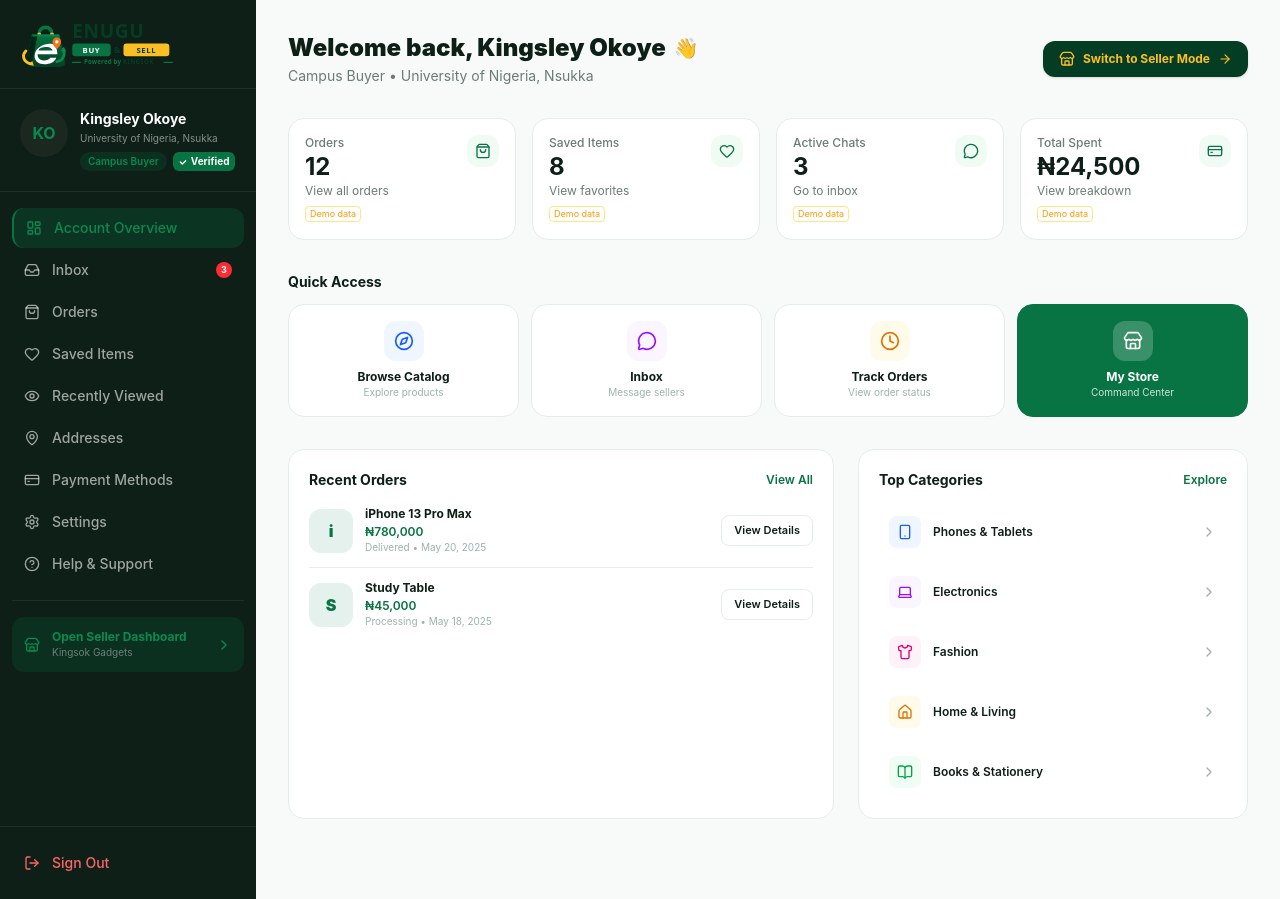
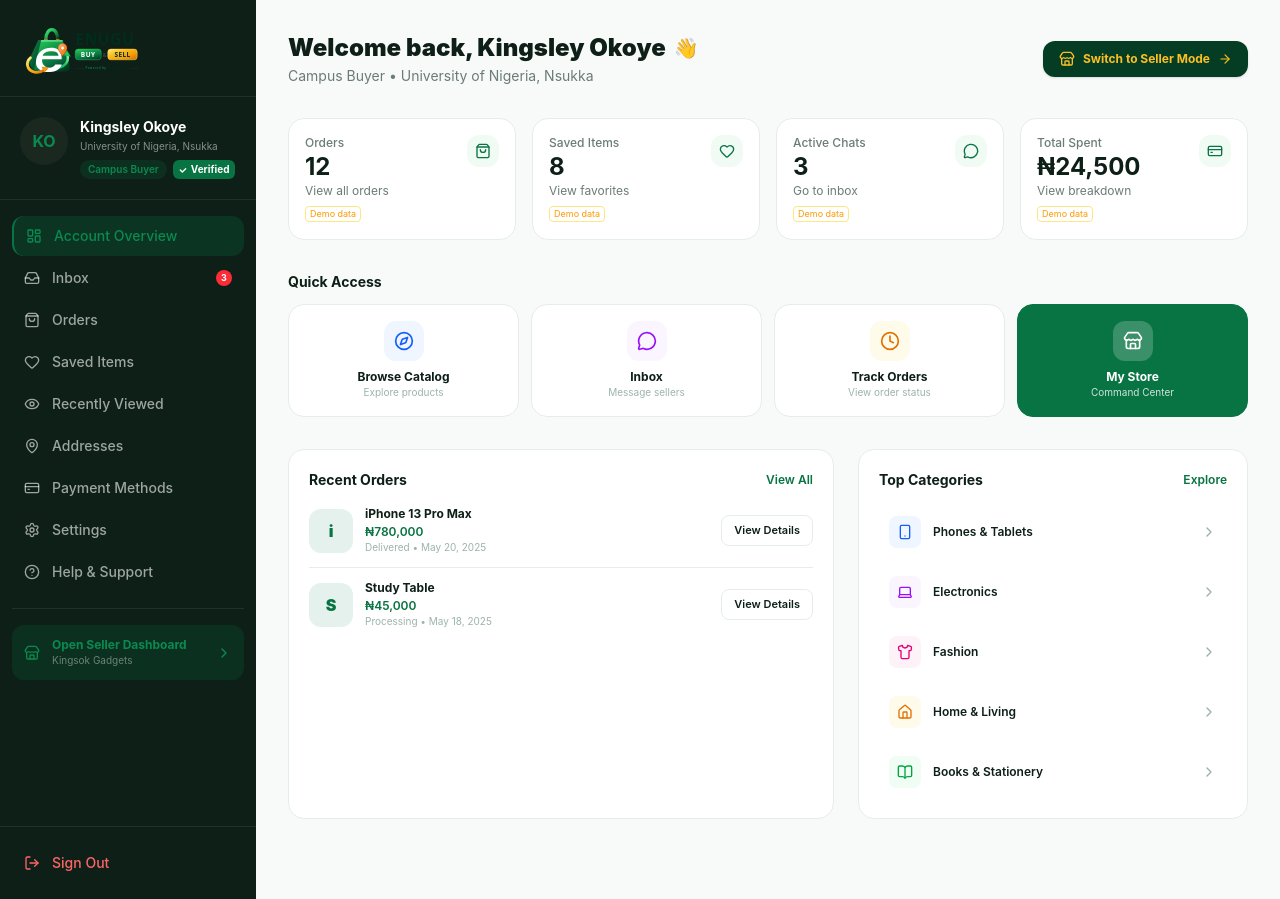
Before and after one commit to kingsokagency-code/ENUGU-BUY-AND-SELL-, a Next.js app: page /account in a window 1280 px wide. Built offline with nearby package versions, Linux system fonts and the light colour scheme.

Commit message:
Fix logo vector rendering: replace manual SVG paths with official master vector, resolving the white overlay on the 'e'

```diff
--- a/components/brand/Logo.tsx
+++ b/components/brand/Logo.tsx
@@ -14,13 +14,10 @@ export interface LogoProps {
 /**
  * ENUGU BUY & SELL — Master Brand Logo
  *
- * Implemented as a SINGLE INDIVISIBLE VECTOR SVG LOCKUP:
- * [ICON]  ENUGU
- *         [ BUY ] & [ SELL ]
- *         — Powered by KINGSOK —
- *
- * Uses exact viewBox="0 0 300 90" and preserveAspectRatio="xMinYMid meet".
- * Scales 100% proportionally without clipping, wrapping, or separation at any size.
+ * 100% Vector SVG from the official master brand asset:
+ * [3D Bag + Clean "e" + Arrows + Location Pin]  ENUGU
+ *                                              [ BUY ] & [ SELL ]
+ *                                              — Powered by KINGSOK —
  */
 export function Logo({
   variant = 'full',
@@ -30,38 +27,23 @@ export function Logo({
   className = '',
   theme = 'dark',
 }: LogoProps) {
-  // Proportional size presets maintaining exact 300:90 (3.33:1) aspect ratio
+  // Proportional size presets maintaining exact 2.5:1 (1000:400) aspect ratio
   const dimensions = {
-    sm: { width: 160, height: 48 },
-    md: { width: 215, height: 64 },
-    lg: { width: 270, height: 81 },
-    xl: { width: 330, height: 99 },
+    sm: { width: 140, height: 56 },
+    md: { width: 180, height: 72 },
+    lg: { width: 240, height: 96 },
+    xl: { width: 300, height: 120 },
   }[size];
 
   const displayWidth = width ?? dimensions.width;
   const displayHeight = height ?? dimensions.height;
 
-  // ── Color System ──
-  const isLight = theme === 'light';
-  const isMono = theme === 'monochrome';
-
-  const deepEmerald = isMono ? (isLight ? '#FFFFFF' : '#053D24') : '#053D24';
-  const primaryGreen = isMono ? (isLight ? '#FFFFFF' : '#053D24') : '#087443';
-  const brightGreen = isMono ? (isLight ? '#FFFFFF' : '#053D24') : '#0A8A50';
-  const accentYellow = isMono ? (isLight ? '#FFFFFF' : '#053D24') : '#FBBF24';
-  const accentOrange = isMono ? (isLight ? '#FFFFFF' : '#053D24') : '#F97316';
-
-  const textEnugu = isLight ? '#FFFFFF' : deepEmerald;
-  const textAmp = isLight ? '#CBD5E1' : deepEmerald;
-  const textPowered = isLight ? '#A7F3D0' : primaryGreen;
-  const textKingsok = isLight ? '#FFFFFF' : deepEmerald;
-
-  // ── VARIANT 1: ICON ONLY (Shopping Bag + "e" + Location Pin + Arrows) ──
+  // ── VARIANT 1: ICON ONLY ──
   if (variant === 'icon') {
-    const iconDim = size === 'sm' ? 44 : size === 'md' ? 56 : size === 'lg' ? 72 : 88;
+    const iconDim = size === 'sm' ? 40 : size === 'md' ? 52 : size === 'lg' ? 68 : 84;
     return (
       <svg
-        viewBox="0 0 94 94"
+        viewBox="30 20 340 370"
         width={width ?? iconDim}
         height={height ?? iconDim}
         fill="none"
@@ -71,281 +53,348 @@ export function Logo({
         aria-label="Enugu Buy & Sell Icon"
       >
         <defs>
-          <linearGradient id="iconBagGradSingle" x1="0" y1="0" x2="0" y2="1">
-            <stop offset="0%" stopColor={primaryGreen} />
-            <stop offset="100%" stopColor={deepEmerald} />
+          <linearGradient id="iconBagFront" x1="0.2" y1="0" x2="0.8" y2="1">
+            <stop offset="0%" stopColor="#22C55E" />
+            <stop offset="25%" stopColor="#16A34A" />
+            <stop offset="65%" stopColor="#087443" />
+            <stop offset="100%" stopColor="#02381E" />
+          </linearGradient>
+          <linearGradient id="iconBagSide" x1="0" y1="0" x2="1" y2="1">
+            <stop offset="0%" stopColor="#15803D" />
+            <stop offset="50%" stopColor="#065F38" />
+            <stop offset="100%" stopColor="#012413" />
+          </linearGradient>
+          <linearGradient id="iconHandle" x1="0" y1="0" x2="1" y2="1">
+            <stop offset="0%" stopColor="#4ADE80" />
+            <stop offset="30%" stopColor="#22C55E" />
+            <stop offset="70%" stopColor="#15803D" />
+            <stop offset="100%" stopColor="#052E16" />
+          </linearGradient>
+          <linearGradient id="iconGold" x1="0" y1="0" x2="1" y2="1">
+            <stop offset="0%" stopColor="#FEF08A" />
+            <stop offset="30%" stopColor="#FACC15" />
+            <stop offset="70%" stopColor="#EAB308" />
+            <stop offset="100%" stopColor="#CA8A04" />
+          </linearGradient>
+          <linearGradient id="iconOrangePin" x1="0" y1="0" x2="1" y2="1">
+            <stop offset="0%" stopColor="#FDBA74" />
+            <stop offset="40%" stopColor="#FB923C" />
+            <stop offset="80%" stopColor="#F97316" />
+            <stop offset="100%" stopColor="#C2410C" />
+          </linearGradient>
+          <linearGradient id="iconYellowArrow" x1="0" y1="0" x2="1" y2="0.8">
+            <stop offset="0%" stopColor="#FEF08A" />
+            <stop offset="35%" stopColor="#FBBF24" />
+            <stop offset="75%" stopColor="#F59E0B" />
+            <stop offset="100%" stopColor="#D97706" />
+          </linearGradient>
+          <linearGradient id="iconGreenArrow" x1="0" y1="1" x2="0.5" y2="0">
+            <stop offset="0%" stopColor="#10B981" />
+            <stop offset="50%" stopColor="#22C55E" />
+            <stop offset="100%" stopColor="#86EFAC" />
           </linearGradient>
         </defs>
 
         {/* Handle */}
-        <path
-          d="M36 26 C36 10, 60 10, 60 26"
-          stroke={primaryGreen}
-          strokeWidth="7"
-          strokeLinecap="round"
-          fill="none"
-        />
-        <circle cx="36" cy="27" r="3.5" fill={accentYellow} />
-        <circle cx="60" cy="27" r="3.5" fill={accentYellow} />
+        <path d="M175 140 C175 45, 260 45, 260 140" stroke="url(#iconHandle)" strokeWidth="24" strokeLinecap="round" fill="none" />
+        <ellipse cx="175" cy="144" rx="14" ry="9" fill="url(#iconGold)" stroke="#854D0E" strokeWidth="2.5" />
+        <ellipse cx="260" cy="144" rx="14" ry="9" fill="url(#iconGold)" stroke="#854D0E" strokeWidth="2.5" />
 
         {/* Bag Body */}
-        <path
-          d="M22 27 L74 27 L85 81 C85 85, 80 88, 75 88 L21 88 C16 88, 11 85, 11 81 Z"
-          fill="url(#iconBagGradSingle)"
-        />
-        {/* Left Side Shadow Panel */}
-        <path
-          d="M22 27 L33 27 L21 88 C16 88, 11 85, 11 81 L22 27 Z"
-          fill="#032516"
-        />
-        {/* Top Rim Highlight */}
-        <path
-          d="M22 27 L74 27 L72 31 L24 31 Z"
-          fill={brightGreen}
-          opacity="0.85"
-        />
+        <path d="M120 142 L160 142 L105 348 C100 365, 85 365, 75 350 L50 295 L120 142 Z" fill="url(#iconBagSide)" />
+        <path d="M142 142 L295 142 L345 330 C352 355, 335 368, 308 368 L125 368 C98 368, 85 352, 95 330 L142 142 Z" fill="url(#iconBagFront)" />
+        <path d="M142 142 L295 142 L290 156 L137 156 Z" fill="#86EFAC" opacity="0.6" />
+
+        {/* Green Exchange Arrow */}
+        <path d="M260 340 C320 335, 345 285, 325 240" stroke="url(#iconGreenArrow)" strokeWidth="18" strokeLinecap="round" fill="none" />
+        <polygon points="325,215 352,260 302,252" fill="#22C55E" stroke="#15803D" strokeWidth="2" />
 
         {/* Stylized White "e" */}
-        <path
-          d="M60 45 C47 43, 31 51, 28 63 C25 75, 33 84, 49 83 C60 82, 66 77, 68 71 L57 71 C55 74, 50 76, 45 76 C35 75, 33 69, 33 64 L70 64 C70 55, 67 46, 60 45 Z M35 57 C36 52, 45 50, 54 51 C58 52, 61 55, 61 57 L35 57 Z"
-          fill="#FFFFFF"
-        />
+        <path d="M235 200 C175 190, 115 220, 105 285 C95 345, 140 375, 205 372 C255 370, 280 345, 288 318 L242 318 C235 332, 215 342, 195 340 C158 335, 145 305, 148 280 L288 280 C290 245, 275 208, 235 200 Z M152 255 C158 230, 195 220, 235 225 C255 228, 264 242, 265 255 L152 255 Z" fill="#FFFFFF" />
 
         {/* Yellow Loop Arrow */}
-        <path
-          d="M11 58 C3 66, 6 79, 20 82"
-          stroke={accentYellow}
-          strokeWidth="5.5"
-          strokeLinecap="round"
-          fill="none"
-        />
-        <polygon points="23,77 26,86 16,84" fill={accentYellow} />
+        <path d="M65 270 C30 300, 35 360, 95 372 C125 378, 155 365, 175 350" stroke="url(#iconYellowArrow)" strokeWidth="20" strokeLinecap="round" fill="none" />
+        <polygon points="195,340 148,335 162,375" fill="#F59E0B" stroke="#B45309" strokeWidth="2.5" />
 
-        {/* Green Return Arrow */}
-        <path
-          d="M69 78 C80 77, 86 66, 81 55"
-          stroke={brightGreen}
-          strokeWidth="5"
-          strokeLinecap="round"
-          fill="none"
-        />
-        <polygon points="82,50 87,59 77,58" fill={brightGreen} />
-
-        {/* Orange Location Pin */}
-        <g transform="translate(61, 33)">
-          <path
-            d="M8 0 C3.5 0, 0 3.5, 0 8 C0 15, 8 22, 8 22 C8 22, 16 15, 16 8 C16 3.5, 12.5 0, 8 0 Z"
-            fill={accentOrange}
-          />
-          <circle cx="8" cy="8" r="3.2" fill="#FFFFFF" />
+        {/* Location Pin */}
+        <g transform="translate(262, 168)">
+          <path d="M32 0 C14.3 0, 0 14.3, 0 32 C0 55, 32 88, 32 88 C32 88, 64 55, 64 32 C64 14.3, 49.7 0, 32 0 Z" fill="url(#iconOrangePin)" stroke="#C2410C" strokeWidth="2" />
+          <circle cx="32" cy="32" r="12" fill="#FFFFFF" stroke="#EA580C" strokeWidth="2" />
         </g>
       </svg>
     );
   }
 
-  // ── VARIANT 2 & 3: COMPLETE MASTER LOCKUP (ONE INDIVISIBLE SVG) ──
+  // ── VARIANT 2 & 3: FULL MASTER BRAND LOCKUP (100% Vector 1000x400) ──
   return (
     <svg
-      viewBox="0 0 300 90"
+      xmlns="http://www.w3.org/2000/svg"
+      viewBox="0 0 1000 400"
       width={displayWidth}
       height={displayHeight}
       fill="none"
-      xmlns="http://www.w3.org/2000/svg"
       preserveAspectRatio="xMinYMid meet"
       className={`select-none shrink-0 block ${className}`}
       aria-label="ENUGU BUY & SELL — Powered by KINGSOK"
     >
       <defs>
-        <linearGradient id="masterBagGradLockup" x1="0" y1="0" x2="0" y2="1">
-          <stop offset="0%" stopColor={primaryGreen} />
-          <stop offset="100%" stopColor={deepEmerald} />
+        {/* Emerald Bag Front Face Gradient */}
+        <linearGradient id="mbBagFrontGrad" x1="0.2" y1="0" x2="0.8" y2="1">
+          <stop offset="0%" stopColor="#22C55E" />
+          <stop offset="25%" stopColor="#16A34A" />
+          <stop offset="65%" stopColor="#087443" />
+          <stop offset="100%" stopColor="#02381E" />
+        </linearGradient>
+
+        {/* Emerald Bag Side Panel Gradient */}
+        <linearGradient id="mbBagSideGrad" x1="0" y1="0" x2="1" y2="1">
+          <stop offset="0%" stopColor="#15803D" />
+          <stop offset="50%" stopColor="#065F38" />
+          <stop offset="100%" stopColor="#012413" />
+        </linearGradient>
+
+        {/* Tubular Bag Handle Gradient */}
+        <linearGradient id="mbHandleGrad" x1="0" y1="0" x2="1" y2="1">
+          <stop offset="0%" stopColor="#4ADE80" />
+          <stop offset="30%" stopColor="#22C55E" />
+          <stop offset="70%" stopColor="#15803D" />
+          <stop offset="100%" stopColor="#052E16" />
+        </linearGradient>
+
+        {/* Gold Metallic Gradient */}
+        <linearGradient id="mbGoldMetallic" x1="0" y1="0" x2="1" y2="1">
+          <stop offset="0%" stopColor="#FEF08A" />
+          <stop offset="30%" stopColor="#FACC15" />
+          <stop offset="70%" stopColor="#EAB308" />
+          <stop offset="100%" stopColor="#CA8A04" />
+        </linearGradient>
+
+        {/* Orange Pin Gradient */}
+        <linearGradient id="mbOrangePinGrad" x1="0" y1="0" x2="1" y2="1">
+          <stop offset="0%" stopColor="#FDBA74" />
+          <stop offset="40%" stopColor="#FB923C" />
+          <stop offset="80%" stopColor="#F97316" />
+          <stop offset="100%" stopColor="#C2410C" />
+        </linearGradient>
+
+        {/* Yellow Exchange Arrow Gradient */}
+        <linearGradient id="mbYellowArrowGrad" x1="0" y1="0" x2="1" y2="0.8">
+          <stop offset="0%" stopColor="#FEF08A" />
+          <stop offset="35%" stopColor="#FBBF24" />
+          <stop offset="75%" stopColor="#F59E0B" />
+          <stop offset="100%" stopColor="#D97706" />
+        </linearGradient>
+
+        {/* Green Exchange Arrow Gradient */}
+        <linearGradient id="mbGreenArrowGrad" x1="0" y1="1" x2="0.5" y2="0">
+          <stop offset="0%" stopColor="#10B981" />
+          <stop offset="50%" stopColor="#22C55E" />
+          <stop offset="100%" stopColor="#86EFAC" />
+        </linearGradient>
+
+        {/* 3D Bevel Gloss Top Highlight */}
+        <linearGradient id="mbGlossHighlight" x1="0" y1="0" x2="0" y2="1">
+          <stop offset="0%" stopColor="#FFFFFF" stopOpacity="0.8" />
+          <stop offset="100%" stopColor="#FFFFFF" stopOpacity="0" />
         </linearGradient>
       </defs>
 
       {/* ======================================================== */}
-      {/* 1. LEFT 3D SHOPPING BAG ICON (Coordinates: x:8 to 88)    */}
+      {/* 1. 3D EMERALD SHOPPING BAG ICON (LEFT CLUSTER)           */}
       {/* ======================================================== */}
-      <g id="MasterBrandIcon" transform="translate(0, 0)">
-        {/* Handle */}
+      <g id="ShoppingBagGroup" transform="translate(10, 0)">
+
+        {/* Bag Handle */}
+        <g id="BagHandle">
           <path
-          d="M36 26 C36 10, 60 10, 60 26"
-          stroke={primaryGreen}
-          strokeWidth="7"
+            d="M175 140 C175 45, 260 45, 260 140"
+            stroke="url(#mbHandleGrad)"
+            strokeWidth="24"
             strokeLinecap="round"
             fill="none"
           />
-        <circle cx="36" cy="27" r="3.5" fill={accentYellow} />
-        <circle cx="60" cy="27" r="3.5" fill={accentYellow} />
+          <ellipse cx="175" cy="144" rx="14" ry="9" fill="url(#mbGoldMetallic)" stroke="#854D0E" strokeWidth="2.5" />
+          <ellipse cx="175" cy="144" rx="7" ry="4.5" fill="#052E16" />
+          <ellipse cx="260" cy="144" rx="14" ry="9" fill="url(#mbGoldMetallic)" stroke="#854D0E" strokeWidth="2.5" />
+          <ellipse cx="260" cy="144" rx="7" ry="4.5" fill="#052E16" />
+        </g>
 
-        {/* Bag Body */}
+        {/* Bag Body 3D Perspective */}
+        <g id="BagBody">
           <path
-          d="M22 27 L74 27 L85 81 C85 85, 80 88, 75 88 L21 88 C16 88, 11 85, 11 81 Z"
-          fill="url(#masterBagGradLockup)"
+            d="M120 142 L160 142 L105 348 C100 365, 85 365, 75 350 L50 295 L120 142 Z"
+            fill="url(#mbBagSideGrad)"
           />
-        {/* Left Side Shadow Panel */}
           <path
-          d="M22 27 L33 27 L21 88 C16 88, 11 85, 11 81 L22 27 Z"
-          fill="#032516"
+            d="M142 142 L295 142 L345 330 C352 355, 335 368, 308 368 L125 368 C98 368, 85 352, 95 330 L142 142 Z"
+            fill="url(#mbBagFrontGrad)"
           />
-        {/* Top Rim Highlight */}
           <path
-          d="M22 27 L74 27 L72 31 L24 31 Z"
-          fill={brightGreen}
-          opacity="0.85"
+            d="M142 142 L295 142 L290 156 L137 156 Z"
+            fill="#86EFAC"
+            opacity="0.6"
           />
+        </g>
 
-        {/* Stylized White "e" */}
+        {/* Green Exchange Arrow */}
+        <g id="GreenArrow">
           <path
-          d="M60 45 C47 43, 31 51, 28 63 C25 75, 33 84, 49 83 C60 82, 66 77, 68 71 L57 71 C55 74, 50 76, 45 76 C35 75, 33 69, 33 64 L70 64 C70 55, 67 46, 60 45 Z M35 57 C36 52, 45 50, 54 51 C58 52, 61 55, 61 57 L35 57 Z"
-          fill="#FFFFFF"
-        />
-
-        {/* Yellow Loop Arrow */}
-        <path
-          d="M11 58 C3 66, 6 79, 20 82"
-          stroke={accentYellow}
-          strokeWidth="5.5"
+            d="M260 340 C320 335, 345 285, 325 240"
+            stroke="url(#mbGreenArrowGrad)"
+            strokeWidth="18"
             strokeLinecap="round"
             fill="none"
           />
-        <polygon points="23,77 26,86 16,84" fill={accentYellow} />
+          <polygon
+            points="325,215 352,260 302,252"
+            fill="#22C55E"
+            stroke="#15803D"
+            strokeWidth="2"
+          />
+        </g>
 
-        {/* Green Return Arrow */}
+        {/* White Stylized Lowercase "e" (CLEAN UNCOVERED VECTOR) */}
+        <g id="LetterE">
           <path
-          d="M69 78 C80 77, 86 66, 81 55"
-          stroke={brightGreen}
-          strokeWidth="5"
+            d="M235 200 C175 190, 115 220, 105 285 C95 345, 140 375, 205 372 C255 370, 280 345, 288 318 L242 318 C235 332, 215 342, 195 340 C158 335, 145 305, 148 280 L288 280 C290 245, 275 208, 235 200 Z M152 255 C158 230, 195 220, 235 225 C255 228, 264 242, 265 255 L152 255 Z"
+            fill="#FFFFFF"
+          />
+        </g>
+
+        {/* Yellow Loop Arrow */}
+        <g id="YellowArrow">
+          <path
+            d="M65 270 C30 300, 35 360, 95 372 C125 378, 155 365, 175 350"
+            stroke="url(#mbYellowArrowGrad)"
+            strokeWidth="20"
             strokeLinecap="round"
             fill="none"
           />
-        <polygon points="82,50 87,59 77,58" fill={brightGreen} />
+          <polygon
+            points="195,340 148,335 162,375"
+            fill="#F59E0B"
+            stroke="#B45309"
+            strokeWidth="2.5"
+          />
+        </g>
 
         {/* Orange Location Pin */}
-        <g transform="translate(61, 33)">
+        <g id="LocationPin" transform="translate(262, 168)">
           <path
-            d="M8 0 C3.5 0, 0 3.5, 0 8 C0 15, 8 22, 8 22 C8 22, 16 15, 16 8 C16 3.5, 12.5 0, 8 0 Z"
-            fill={accentOrange}
+            d="M32 0 C14.3 0, 0 14.3, 0 32 C0 55, 32 88, 32 88 C32 88, 64 55, 64 32 C64 14.3, 49.7 0, 32 0 Z"
+            fill="url(#mbOrangePinGrad)"
+            stroke="#C2410C"
+            strokeWidth="2"
           />
-          <circle cx="8" cy="8" r="3.2" fill="#FFFFFF" />
+          <circle cx="32" cy="32" r="12" fill="#FFFFFF" stroke="#EA580C" strokeWidth="2" />
         </g>
+
       </g>
 
       {/* ======================================================== */}
-      {/* 2. RIGHT TYPOGRAPHY LOCKUP (Coordinates: x:98 to 295)    */}
+      {/* 2. TYPOGRAPHY & BADGES CLUSTER (RIGHT SIDE)              */}
       {/* ======================================================== */}
-      <g id="MasterTypographyLockup" transform="translate(98, 0)">
+      <g id="TypographyGroup" transform="translate(395, 0)">
 
-        {/* ROW 1: "ENUGU" Major Wordmark */}
+        {/* "ENUGU" Wordmark */}
         <text
           x="0"
-          y="34"
-          fill={textEnugu}
-          fontFamily="'Plus Jakarta Sans', system-ui, -apple-system, sans-serif"
-          fontSize="36"
+          y="180"
+          fill={theme === 'light' ? '#FFFFFF' : '#002D1E'}
+          fontFamily="system-ui, -apple-system, 'Segoe UI', Roboto, 'Helvetica Neue', Arial, sans-serif"
+          fontSize="112"
           fontWeight="900"
           letterSpacing="0.03em"
         >
           ENUGU
         </text>
 
-        {/* ROW 2: [ BUY ] & [ SELL ] Badges */}
-        <g id="BuySellRow" transform="translate(0, 44)">
-          {/* [ BUY ] Badge */}
+        {/* "BUY" Emerald Badge */}
+        <g id="BuyBadge" transform="translate(0, 208)">
           <rect
             x="0"
             y="0"
-            width="72"
-            height="24"
-            rx="6"
-            fill={primaryGreen}
+            width="185"
+            height="76"
+            rx="22"
+            fill="url(#mbBagFrontGrad)"
+            stroke="#22C55E"
+            strokeWidth="3.5"
           />
           <text
-            x="36"
-            y="17"
+            x="92.5"
+            y="53"
             fill="#FFFFFF"
-            fontFamily="'Plus Jakarta Sans', system-ui, -apple-system, sans-serif"
-            fontSize="14.5"
+            fontFamily="system-ui, -apple-system, 'Segoe UI', Roboto, 'Helvetica Neue', Arial, sans-serif"
+            fontSize="46"
             fontWeight="900"
             letterSpacing="0.08em"
             textAnchor="middle"
           >
             BUY
           </text>
+        </g>
 
         {/* "&" Ampersand */}
+        <g id="AmpersandSymbol" transform="translate(196, 222)">
           <text
-            x="84"
-            y="18"
-            fill={textAmp}
-            fontFamily="'Plus Jakarta Sans', system-ui, -apple-system, sans-serif"
-            fontSize="16.5"
+            x="13"
+            y="42"
+            fill={theme === 'light' ? '#CBD5E1' : '#334155'}
+            fontFamily="system-ui, -apple-system, 'Segoe UI', Roboto, 'Helvetica Neue', Arial, sans-serif"
+            fontSize="36"
             fontWeight="900"
             textAnchor="middle"
           >
             &amp;
           </text>
+        </g>
 
-          {/* [ SELL ] Badge */}
+        {/* "SELL" Golden Yellow Badge */}
+        <g id="SellBadge" transform="translate(232, 208)">
           <rect
-            x="96"
+            x="0"
             y="0"
-            width="86"
-            height="24"
-            rx="6"
-            fill={accentYellow}
+            width="210"
+            height="76"
+            rx="22"
+            fill="url(#mbYellowArrowGrad)"
+            stroke="#FDE047"
+            strokeWidth="3.5"
           />
           <text
-            x="139"
-            y="17"
-            fill={deepEmerald}
-            fontFamily="'Plus Jakarta Sans', system-ui, -apple-system, sans-serif"
-            fontSize="14.5"
+            x="105"
+            y="53"
+            fill="#002D1E"
+            fontFamily="system-ui, -apple-system, 'Segoe UI', Roboto, 'Helvetica Neue', Arial, sans-serif"
+            fontSize="46"
             fontWeight="900"
-            letterSpacing="0.08em"
+            letterSpacing="0.06em"
             textAnchor="middle"
           >
             SELL
           </text>
         </g>
 
-        {/* ROW 3: "— Powered by KINGSOK —" */}
-        <g id="PoweredByKingsokRow" transform="translate(0, 83)">
-          {/* Left Rule */}
-          <line
-            x1="0"
-            y1="-3.5"
-            x2="16"
-            y2="-3.5"
-            stroke={primaryGreen}
-            strokeWidth="2"
-            strokeLinecap="round"
-          />
-
-          {/* Text */}
+        {/* "— Powered by KINGSOK —" Sub-Brand */}
+        <g id="PoweredByKingsok" transform="translate(0, 335)">
+          <line x1="2" y1="12" x2="60" y2="12" stroke="#087443" strokeWidth="2" strokeLinecap="round" opacity="0.6" />
           <text
-            x="22"
-            y="0"
-            fontFamily="'Plus Jakarta Sans', system-ui, -apple-system, sans-serif"
-            fontSize="11.5"
-            letterSpacing="0.03em"
+            x="72"
+            y="18"
+            fill="#087443"
+            fontFamily="system-ui, -apple-system, 'Segoe UI', Roboto, 'Helvetica Neue', Arial, sans-serif"
+            fontSize="21"
+            fontWeight="800"
+            letterSpacing="0.14em"
           >
-            <tspan fill={textPowered} fontWeight="700">Powered by </tspan>
-            <tspan fill={textKingsok} fontWeight="900" letterSpacing="0.06em">KINGSOK</tspan>
+            Powered by <tspan fill={theme === 'light' ? '#FFFFFF' : '#002D1E'} fontWeight="900">KINGSOK</tspan>
           </text>
-
-          {/* Right Rule */}
-          <line
-            x1="172"
-            y1="-3.5"
-            x2="188"
-            y2="-3.5"
-            stroke={primaryGreen}
-            strokeWidth="2"
-            strokeLinecap="round"
-          />
+          <line x1="390" y1="12" x2="445" y2="12" stroke="#087443" strokeWidth="2" strokeLinecap="round" opacity="0.6" />
         </g>
 
       </g>
+
     </svg>
   );
 }
--- a/components/layout/Navbar.tsx
+++ b/components/layout/Navbar.tsx
@@ -183,7 +183,7 @@ export function Navbar() {
           {/* CENTER: Exact Proportional Master Logo (Zero Distortion) */}
           <div className="flex items-center justify-center shrink-0">
             <Link href="/" className="inline-flex items-center" aria-label="Enugu Buy & Sell Home">
-              <Logo size="sm" width={125} height={37.5} />
+              <Logo size="sm" width={115} height={46} />
             </Link>
           </div>
 
```
Lines whose indentation alone changed are shown as unchanged.
